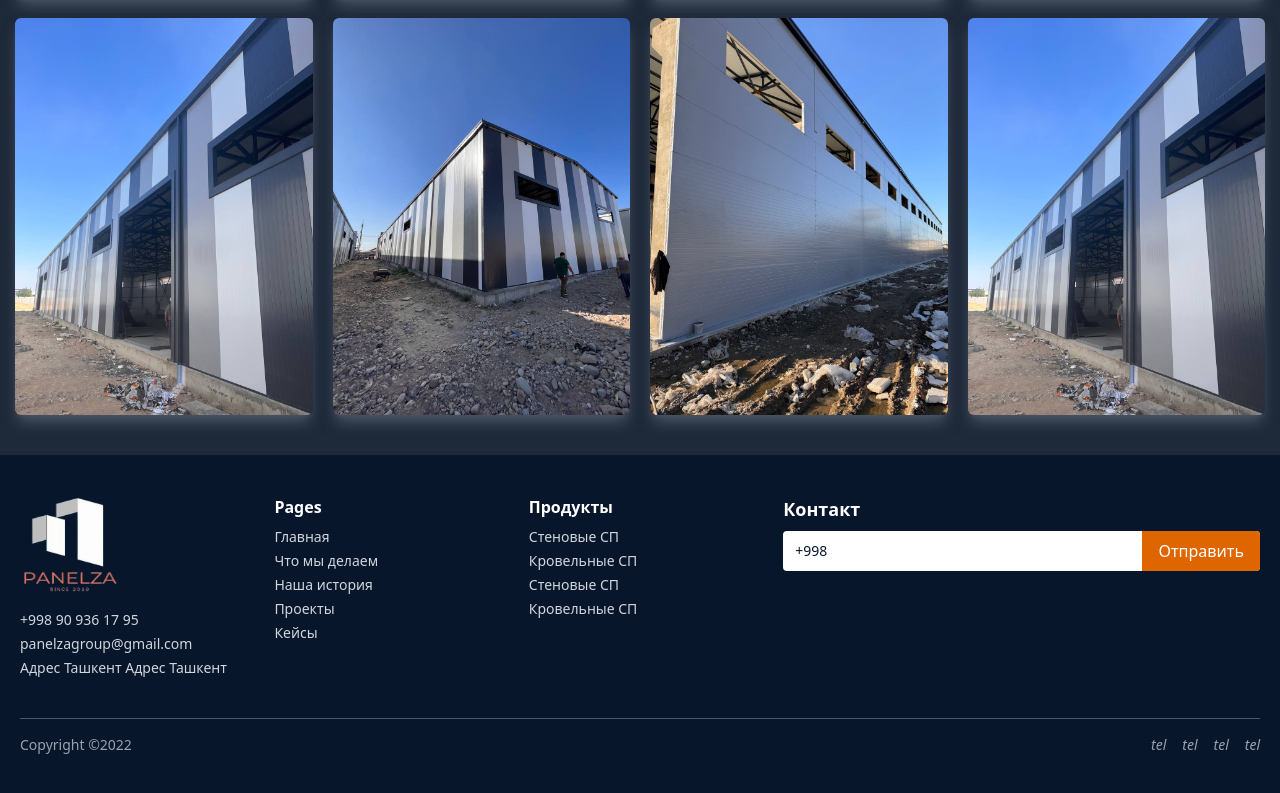
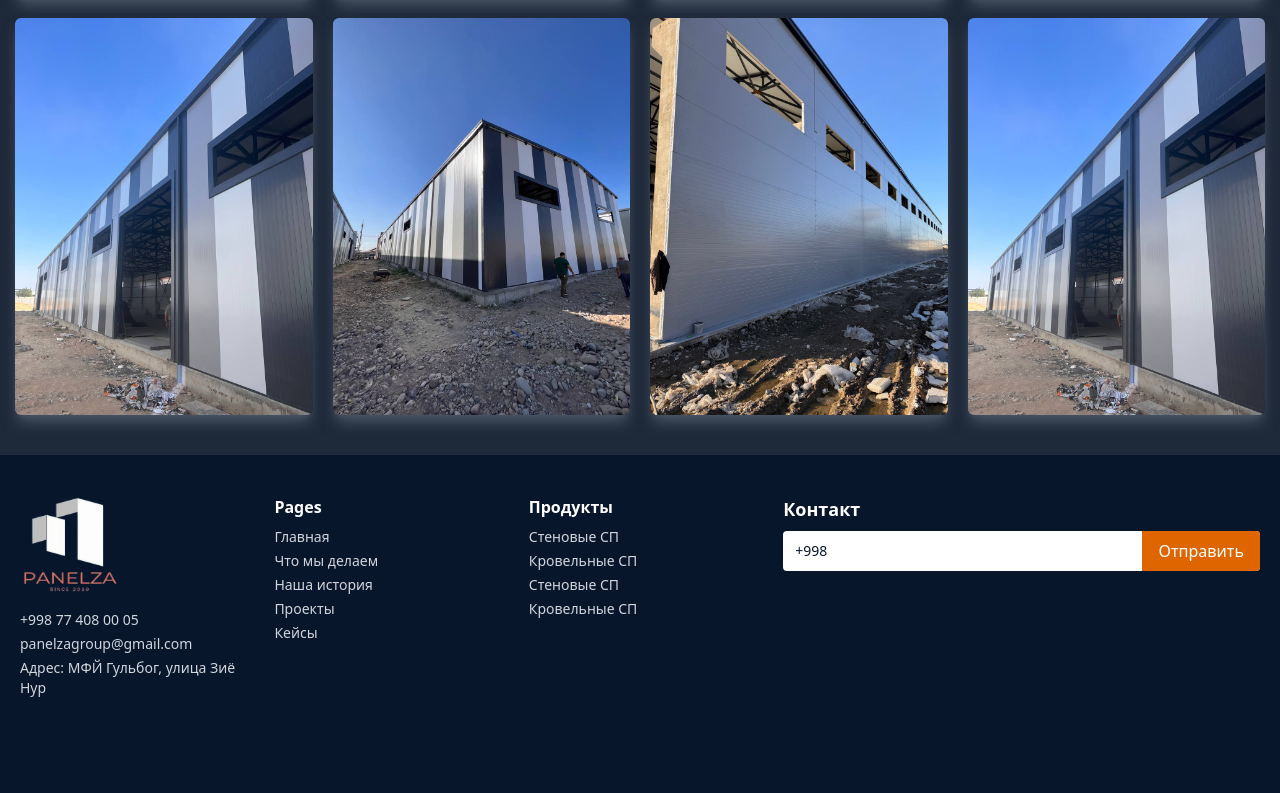
Before and after one commit to 932525862/panelza, a React (Vite) app: page / in a window 1280 px wide. Shown: the part 4273-5066 px from the top of the page. After the commit the page ends 5011 px from the top, so only its background shows below. Built offline with nearby package versions, Linux system fonts and the light colour scheme.

Commit message:
footer change in number and gmail adres

```diff
--- a/src/components/footer/Footer.jsx
+++ b/src/components/footer/Footer.jsx
@@ -76,11 +76,11 @@ function Footer() {
       <div className="max-w-7xl mx-auto grid max-md:grid-cols-2 max-sm:grid-cols-1 md:grid-cols-5 gap-8">
         {/* Company */}
         <div>
-          <img className="w-[100px] h-[100px]" src={Logo} alt="Logo" />
+          <a href="#home"><img className="w-[100px] h-[100px]" src={Logo} alt="Logo" /></a>
           <ul className="space-y-1 text-sm text-gray-300 mt-[15px]">
-            <li className="hover:text-[#df6500]"><a href="tel:+998909361795">+998 90 936 17 95</a></li>
+            <li className="hover:text-[#df6500]"><a href="tel:+998909361795">+998 77 408 00 05</a></li>
             <li className="hover:text-[#df6500]"><a href="mailto:panelzagroup@gmail.com">panelzagroup@gmail.com</a></li>
-            <li className="hover:text-[#df6500]">Адрес Ташкент Адрес Ташкент </li>
+            <li className="hover:text-[#df6500]">Адрес: МФЙ Гульбог, улица Зиё Нур </li>
 
           </ul>
         </div>
@@ -131,7 +131,7 @@ function Footer() {
       </div>
 
   {/* Bottom line */}
-  <div className="mt-10 border-t border-gray-600 pt-4 flex flex-col md:flex-row items-center justify-between text-sm text-gray-400">
+  {/* <div className="mt-10 border-t border-gray-600 pt-4 flex flex-col md:flex-row items-center justify-between text-sm text-gray-400">
     <p>Copyright ©2022</p>
     <div className="flex gap-4 mt-2 md:mt-0">
       <i className="fab fa-facebook-f">tel</i>
@@ -139,7 +139,7 @@ function Footer() {
       <i className="fab fa-instagram">tel</i>
       <i className="fab fa-linkedin-in">tel</i>
     </div>
-  </div>
+  </div> */}
 </footer>
 
   );
```
